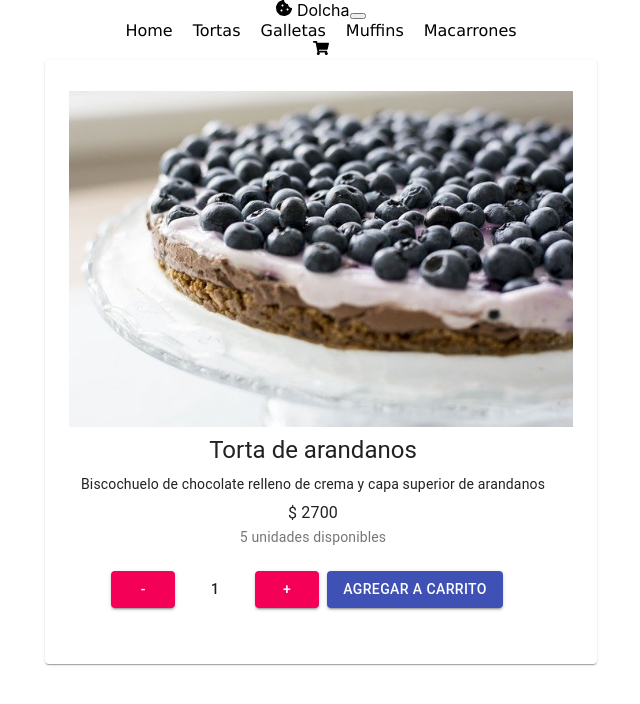
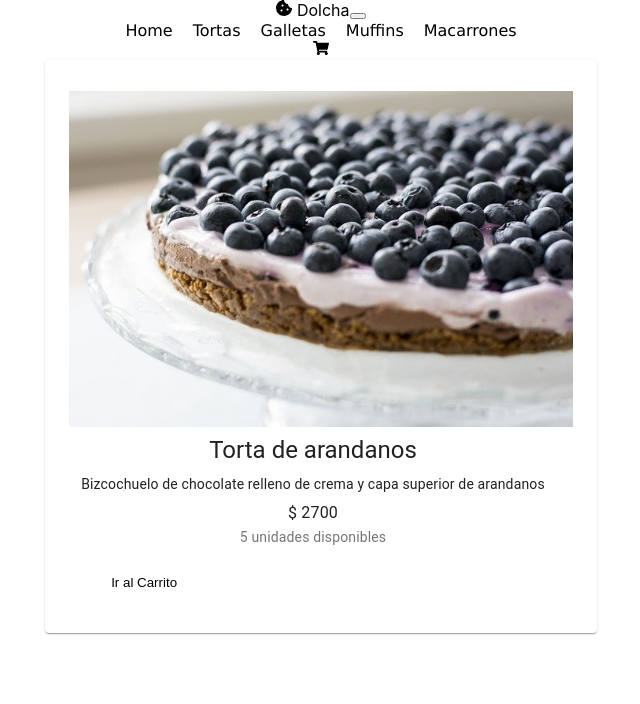
Before and after one commit to ClaudiaSimonetti/Dolcha, a React (Create React App) app: page /detalle/1 in a window 1280 px wide. Both pictures are taken after a click on the button "AGREGAR A CARRITO". Shown: the top 704 px of the page, without its empty margins (319-959 px from the left). Built offline with nearby package versions, Linux system fonts and the light colour scheme; the HTML template or start-up script is replaced by a standard one.

Commit message:
sincronizacion counter

```diff
--- a/src/App.js
+++ b/src/App.js
@@ -3,6 +3,8 @@ import NavBar from './components/NavBar/NavBar';
 import ItemListContainer from './components/ItemListContainer/ItemListContainer';
 import ItemDetailContainer from './components/ItemDetailContainer/ItemDetailContainer';
 import {BrowserRouter, Routes, Route} from 'react-router-dom';
+import Cart from './components/Cart/Cart';
+import { Navigate } from 'react-router-dom';
 
 function App() {
   return (
@@ -10,6 +12,11 @@ function App() {
       <center>
         <NavBar />
         <Routes>
+          <Route
+            exact
+            path="*"
+            element={<Navigate replace to="/"/>}
+          />
           <Route
             exact
             path="/"
@@ -28,6 +35,7 @@ function App() {
           <Route
             exact
             path="/cart"
+            element={<Cart />}
 
           />
         </Routes>
--- /dev/null
+++ b/src/components/Cart/Cart.js
@@ -0,0 +1,19 @@
+
+
+function Cart(){
+
+
+
+
+    return(
+
+        <div style={{background: 'blue' }} >
+
+            <h1>CARRITO</h1>
+        </div>
+
+
+    )
+}
+
+export default Cart;
--- a/src/components/ItemDetail/ItemDetail.css
+++ b/src/components/ItemDetail/ItemDetail.css
@@ -1,3 +1,8 @@
 .card_actions{
     margin-left: 7%;
 }
+
+.btnIraCarrito{
+    text-decoration: inherit;
+    color: black;
+}
--- a/src/components/ItemDetail/ItemDetail.js
+++ b/src/components/ItemDetail/ItemDetail.js
@@ -7,6 +7,8 @@ import { Container } from '@material-ui/core';
 import ItemCount from '../ItemListContainer/ItemCount';
 import { CardActions } from '@material-ui/core';
 import './ItemDetail.css';
+import {useState} from 'react';
+import { Link } from 'react-router-dom';
 
 
 
@@ -35,10 +37,22 @@ const useStyles = makeStyles((theme) => ({
 
 function ItemDetail({itemDetailDB}){
 
+    const classes = useStyles();
+
+    const [goCart , setGoCart] = useState(true)
 
 
 
-    const classes = useStyles();
+    function onAdd(cantidadAAgregar){
+        console.log(cantidadAAgregar)
+        setGoCart(false)
+    }
+
+
+
+
+
+
 
     return(
 
@@ -65,7 +79,12 @@ function ItemDetail({itemDetailDB}){
                                 <Grid item>
                                 <CardActions className="card_actions">
                                     {/* <Typography variant="body2" style={{ cursor: 'pointer' }}>Añadir</Typography> */}
-                                    <ItemCount productStock={itemDetailDB.stock}/>
+
+                                    {goCart ? (
+                                    <ItemCount productStock={itemDetailDB.stock} onAdd={onAdd} />
+                                    ) : (
+                                    <Link to="/cart" className="btnIraCarrito"><ButtonBase >Ir al Carrito</ButtonBase></Link>
+                                    )}
                                 </CardActions>
                                 </Grid>
                             </Grid>
--- a/src/components/ItemListContainer/ItemCount.js
+++ b/src/components/ItemListContainer/ItemCount.js
@@ -4,7 +4,7 @@ import Button from '@material-ui/core/Button';
 
 
 
-function ItemCount({productStock}){
+function ItemCount({productStock, onAdd}){
     const [ count, SetCount ]= useState(1);
 
     const handlerIncrease=()=>{
@@ -25,7 +25,7 @@ function ItemCount({productStock}){
             <Button variant="contained" color="secondary" onClick={handlerDecrease}>-</Button>
             <Button>{count}</Button>
             <Button variant="contained" color="secondary" onClick={handlerIncrease}>+</Button>
-            <Button variant="contained" color="primary">Agregar a carrito</Button>
+            <Button variant="contained" color="primary" onClick={()=>onAdd(count)}>Agregar a carrito</Button>
         </>
     )
 }
--- a/src/components/NavBar/CartWidget.js
+++ b/src/components/NavBar/CartWidget.js
@@ -2,7 +2,11 @@ import { FaShoppingCart } from 'react-icons/fa';
 
 function CartWidget(){
     return(
+
         <FaShoppingCart />
+
+
+
     )
 }
 
--- a/src/components/NavBar/NavBar.js
+++ b/src/components/NavBar/NavBar.js
@@ -5,6 +5,7 @@ import { FaCookieBite } from 'react-icons/fa';
 import CartWidget from './CartWidget';
 import {Link} from 'react-router-dom';
 import './NavBar.css';
+
 
 
 function NavBar(){
--- a/src/helpers/getFetch.js
+++ b/src/helpers/getFetch.js
@@ -6,8 +6,8 @@ import macarronSurtido from '../assets/img/macarronSurtido_640.jpg';
 import macarronNaranjayLimon from '../assets/img/macarronNaranjayLimon_640.jpg';
 
 const dataBaseProducts=[
-    {id:1, name:"torta de arandanos", image: tortaArandanos, description:"biscochuelo de chocolate relleno de crema y capa superior de arandanos", category:"torta",price:2700, stock:5},
-    {id:2, name:"torta bombon", image: tortaChocolate, description:"biscochuelo de chocolate con relleno de dulce de leche", category:"torta",price:2800, stock:10},
+    {id:1, name:"torta de arandanos", image: tortaArandanos, description:"bizcochuelo de chocolate relleno de crema y capa superior de arandanos", category:"torta",price:2700, stock:5},
+    {id:2, name:"torta bombon", image: tortaChocolate, description:"bizcochuelo de chocolate con relleno de dulce de leche", category:"torta",price:2800, stock:10},
     {id:3, name:"galletas chipy", image: galletasChip, description:"galletas crocantes con chips de chocolate negro", category:"galleta",price:2900, stock:15},
     {id:4, name:"chocomuffins", image: muffin, description:"muffins de chocolate con chips de chocolate blanco y negro (pack x6)", category:"muffin",price:3000, stock:20},
     {id:5, name:"surtido de macarrones", image: macarronSurtido, description:"macarrones de frutilla, dulce de leche, chocolate y menta (pack x6)", category:"macarron",price:3100, stock:25},
```
